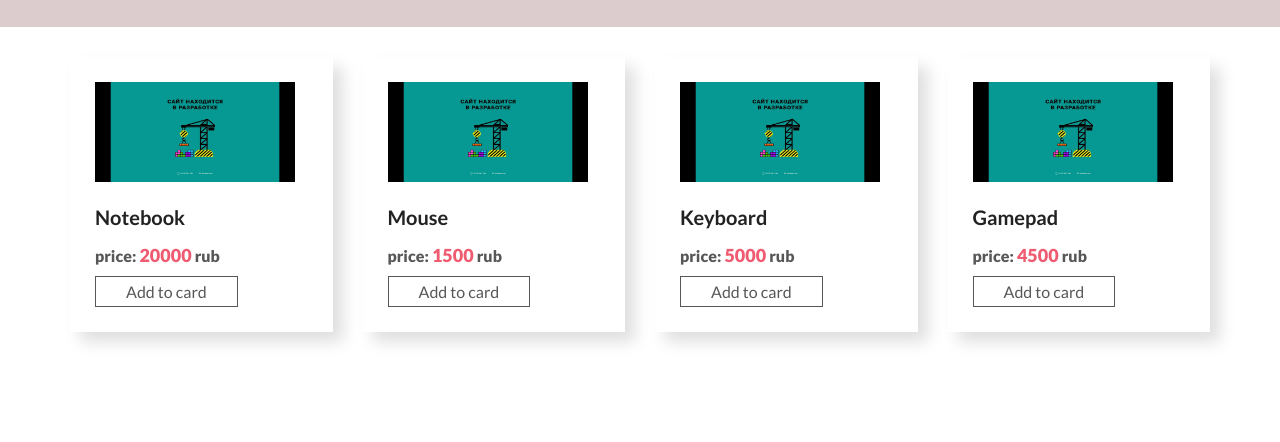
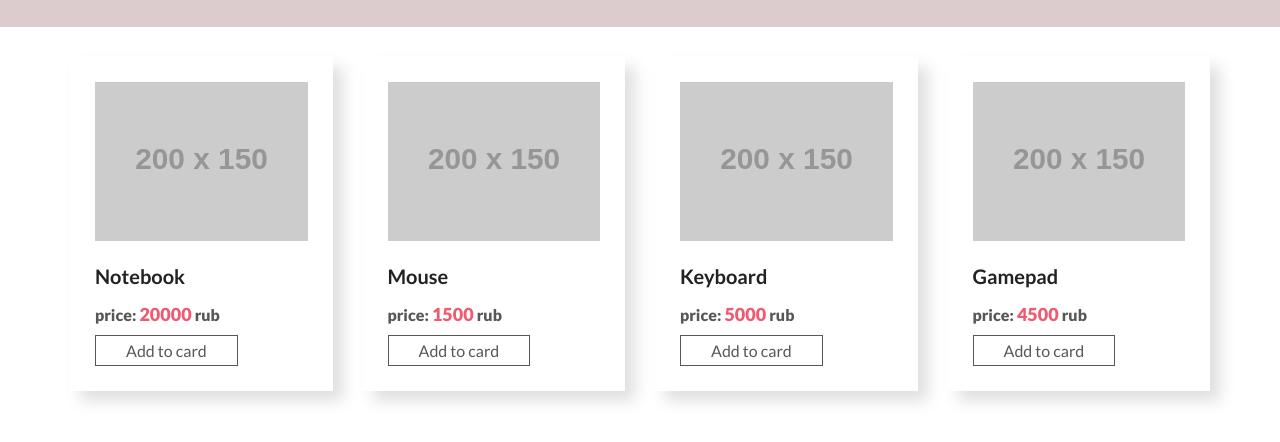
Before and after one commit to sarstas/jsAdvance, a plain HTML site: page index.html in a window 1280 px wide. Shown: the part 64-506 px from the top of the page. Drawn offline with Linux system fonts and the light colour scheme; placeholder pictures from the web are drawn by us.

Commit message:
lesson_1

```diff
--- a/css/main.sass
+++ b/css/main.sass
@@ -64,8 +64,8 @@ summary
 
 
   &__img
-    width: 200px
-    height: 100px
+    width: 100%
+    //height: 100px
     margin-bottom: 20px
   &__card
     margin-bottom: 3rem
--- a/index.html
+++ b/index.html
@@ -27,8 +27,12 @@
         </a>
     </div>
 </header>
+<main>
+    <section class="products center">
 
-<section class="products center"></section>
+    </section>
+</main>
+
 
 <script src="js/main.js"></script>
 </body>
--- a/js/main.js
+++ b/js/main.js
@@ -6,9 +6,9 @@ const products = [
     {id: 4, title: 'Gamepad', price: 4500},
 ];
 
-const renderProduct = item => {
+const renderProduct = (item, img = 'https://via.placeholder.com/200x150') => {
     return `<div class="products__card">
-            <img class="products__img" src="img/picture_1.jpg" alt="заглушка">
+            <img class="products__img" src="${img}" alt="заглушка">
             <h3 class="products__title">${item.title}</h3>
             <p class="products__price">price: <span class="products__price-col">${item.price}</span> rub</p>
             <button class="products__btn by-btn">Add to card</button>
@@ -16,7 +16,7 @@ const renderProduct = item => {
 };
 
 const renderProducts = list => {
-    document.querySelector('.products').innerHTML = list.map(item => renderProduct(item)).join("");;
+    document.querySelector('.products').innerHTML = list.map(item => renderProduct(item)).join("");
 };
 
 renderProducts(products);
```
Also changed, not shown: css/main.css, 1 other file.
